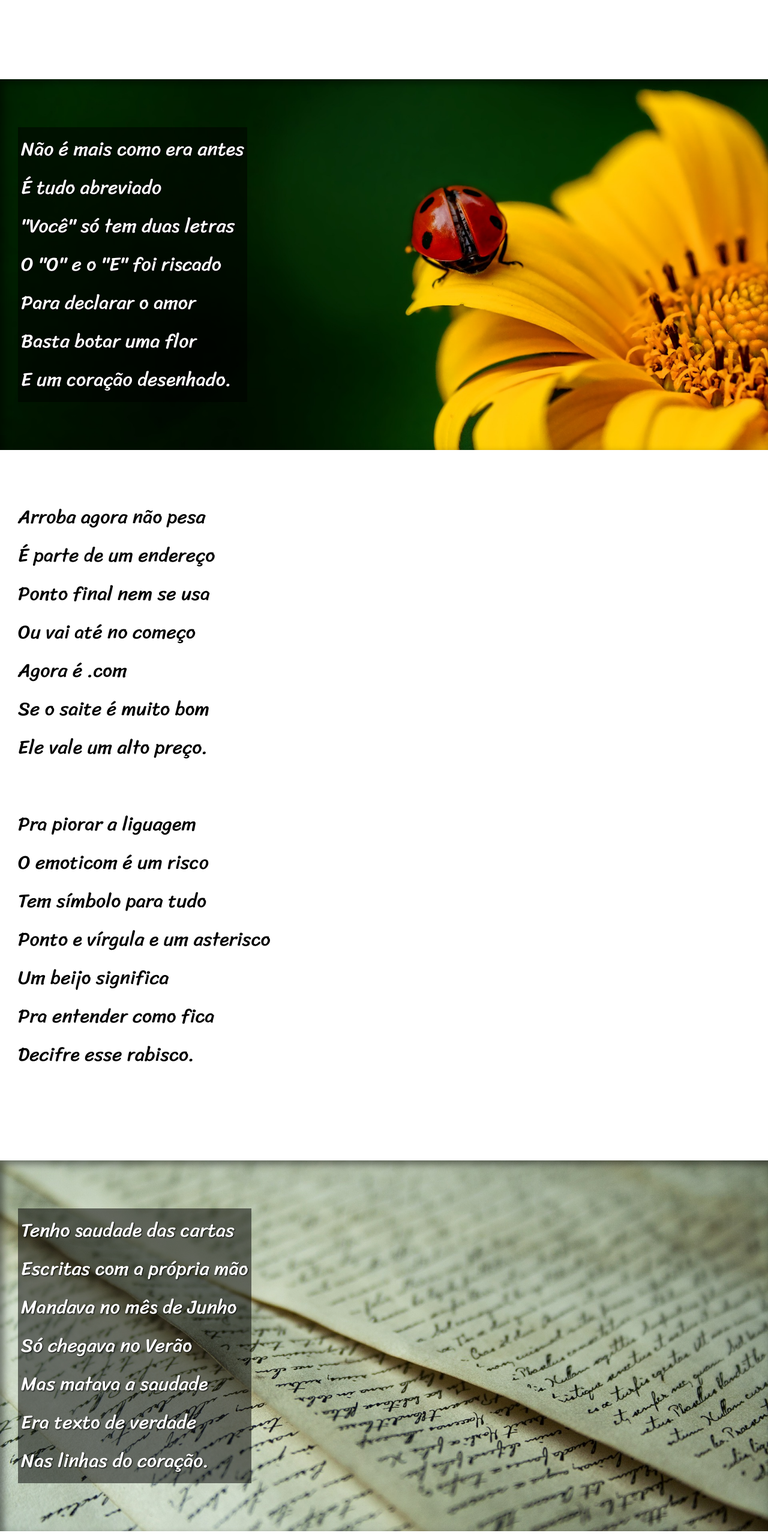
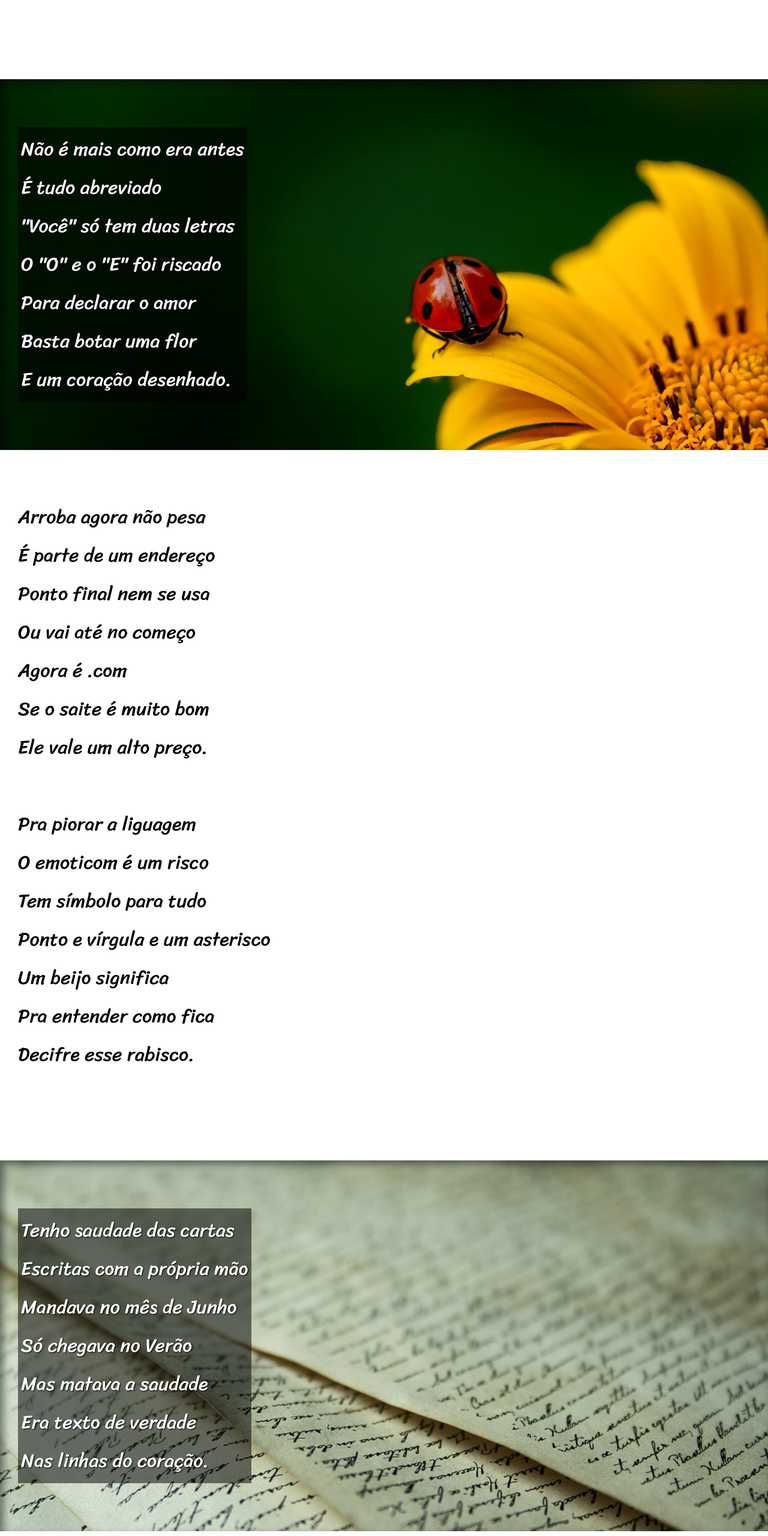
Before and after one commit to P3droReis/projeto-cordel, a plain HTML site: page index.html in a window 1280 px wide. Shown: the part 800-3360 px from the top of the page at 60% size. Drawn offline with Linux system fonts and the light colour scheme.

Commit message:
atualização de posicionamento

```diff
--- a/estilo/style.css
+++ b/estilo/style.css
@@ -84,13 +84,11 @@ section > p {
 
 #img01{
     background-image: url('../imagens/background001.jpg');
-    background-position: right center;
     background-size: cover;
 }
 
 #img02{
     background-image: url('../imagens/background002.jpg');
-    background-position: right center;
     background-size: cover;
 }
 
```
